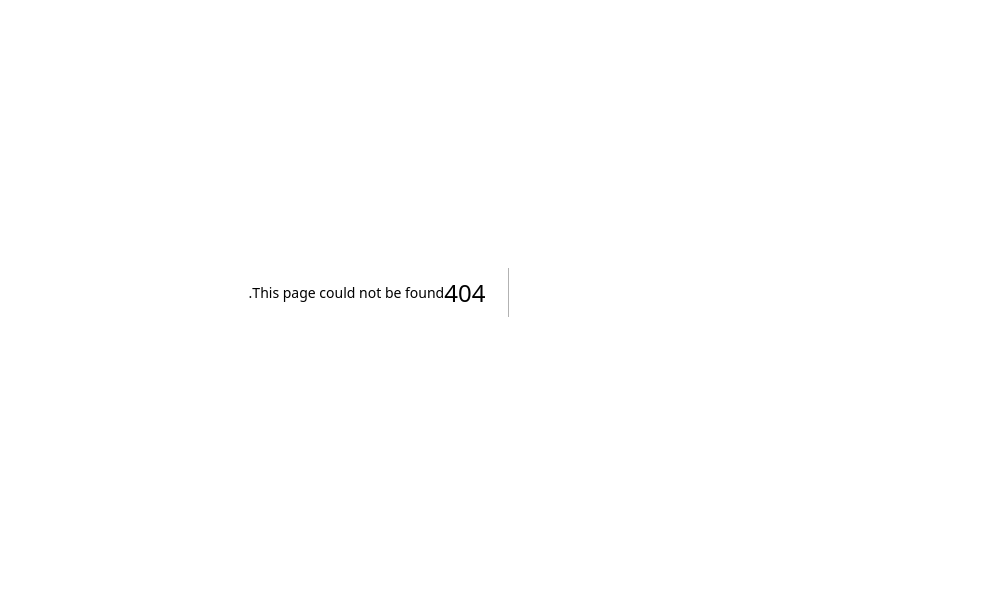
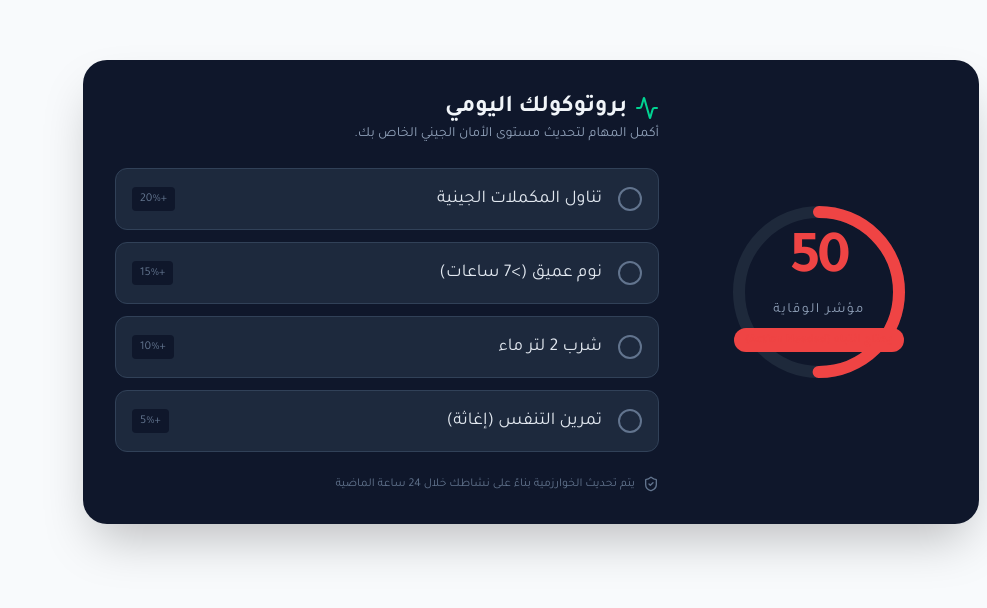
Before and after one commit to DrYounis/WiqayaGen, a Next.js app: page /monitor in a window 1280 px wide. Before the commit this address had no page. Shown: the part 108-716 px from the top of the page, without its empty margins (293-1280 px from the left). Built offline with nearby package versions, Linux system fonts and the light colour scheme.

Commit message:
Update to Medical Oversight theme: 24/7 Active monitoring, Doctor Verified Protocols, Scientific Sources, Supervised by Medical Consultants

```diff
--- /dev/null
+++ b/src/app/monitor/page.tsx
@@ -0,0 +1,9 @@
+import WiqayaMonitor from '@/components/WiqayaMonitor';
+
+export default function MonitorPage() {
+    return (
+        <div className="min-h-screen bg-slate-50 flex items-center justify-center p-4">
+            <WiqayaMonitor />
+        </div>
+    );
+}
--- a/src/components/Dashboard.tsx
+++ b/src/components/Dashboard.tsx
@@ -11,7 +11,7 @@ const CircularGauge = ({ score }: { score: number }) => {
     const offset = circumference - (score / 100) * circumference;
 
     return (
-        <div className="relative flex items-center justify-center w-64 h-64 md:w-80 md:h-80 mx-auto">
+        <div className="relative flex items-center justify-center w-80 h-80 md:w-96 md:h-96 lg:w-[450px] lg:h-[450px] mx-auto">
             {/* Background Circle */}
             <svg className="w-full h-full transform -rotate-90">
                 <circle
@@ -39,13 +39,13 @@ const CircularGauge = ({ score }: { score: number }) => {
                     strokeLinecap="round"
                 />
             </svg>
-            <div className="absolute inset-0 flex flex-col items-center justify-center text-center">
-                <span className="text-sm font-bold text-slate-400 uppercase tracking-widest mb-2">مستوى الأمان الصحي</span>
+            <div className="absolute inset-0 flex flex-col items-center justify-center text-center px-4">
+                <span className="text-xs md:text-sm font-bold text-slate-400 uppercase tracking-widest mb-3">مستوى الأمان الصحي</span>
                 <motion.div
                     initial={{ opacity: 0, scale: 0.5 }}
                     animate={{ opacity: 1, scale: 1 }}
                     transition={{ delay: 0.5, duration: 0.5 }}
-                    className="text-4xl md:text-5xl font-bold text-emerald-600 tracking-tight"
+                    className="text-5xl md:text-7xl lg:text-8xl font-bold text-emerald-600 tracking-tight leading-none mb-2"
                 >
                     خطر منخفض
                 </motion.div>
@@ -53,11 +53,11 @@ const CircularGauge = ({ score }: { score: number }) => {
                     initial={{ opacity: 0 }}
                     animate={{ opacity: 1 }}
                     transition={{ delay: 0.7, duration: 0.5 }}
-                    className="text-lg md:text-xl text-slate-500 mt-1 font-sans"
+                    className="text-2xl md:text-3xl text-slate-500 font-sans font-semibold mb-3"
                 >
                     Low Risk
                 </motion.div>
-                <div className="mt-3 flex flex-col items-center">
+                <div className="flex flex-col items-center">
                     <span className="text-xs text-emerald-600 font-bold bg-emerald-50 px-2 py-1 rounded-full border border-emerald-100">
                         ممتاز +2.4%
                     </span>
@@ -136,6 +136,16 @@ export default function Dashboard() {
                 <section className="pt-8 relative">
                     <div className="absolute top-1/2 left-1/2 -translate-x-1/2 -translate-y-1/2 w-[500px] h-[500px] bg-gradient-to-tr from-teal-100/40 to-blue-100/40 rounded-full blur-[100px] pointer-events-none"></div>
                     <CircularGauge score={score} />
+
+                    {/* Footer Text Inside Gauge Card */}
+                    <div className="text-center mt-8 pb-4">
+                        <p className="text-slate-500 text-base md:text-lg font-semibold">
+                            تنبؤ صحي مدعوم بالذكاء الاصطناعي • المملكة العربية السعودية
+                        </p>
+                        <p className="text-slate-400 text-sm mt-1 font-sans">
+                            AI-Driven Health Forecasting • Kingdom of Saudi Arabia
+                        </p>
+                    </div>
                 </section>
 
                 {/* 2. Biomarker Insight Grid */}
@@ -202,18 +212,6 @@ export default function Dashboard() {
                 </motion.button>
             </div>
 
-            {/* Footer: AI-Driven Health Forecasting */}
-            <div className="max-w-7xl mx-auto px-6 mt-16 pb-8">
-                <div className="text-center">
-                    <p className="text-slate-400 text-sm font-medium">
-                        تنبؤ صحي مدعوم بالذكاء الاصطناعي
-                    </p>
-                    <p className="text-slate-300 text-xs mt-1 font-sans">
-                        AI-Driven Health Forecasting
-                    </p>
-                </div>
-            </div>
-
         </div>
     );
 }
--- a/src/components/SaudiHealthMap.tsx
+++ b/src/components/SaudiHealthMap.tsx
@@ -37,10 +37,9 @@ export default function SaudiHealthMap() {
                 initial={{ opacity: 0, y: 10 }} animate={{ opacity: 1, y: 0 }} transition={{ delay: 0.5 }}
                 className="absolute top-10 right-10 md:right-20 bg-slate-800/80 backdrop-blur border border-slate-700 p-4 rounded-xl flex items-center gap-4"
             >
-                <div className="w-3 h-3 bg-green-500 rounded-full animate-ping"></div>
+                <div className="w-3 h-3 bg-blue-500 rounded-full animate-ping"></div>
                 <div>
-                    <div className="text-xs text-slate-400 font-sans">الرياض</div>
-                    <div className="text-sm font-bold text-white font-sans">نشاط جيني مرتفع</div>
+                    <div className="text-sm font-bold text-white font-sans">بروتوكولات معتمدة طبياً</div>
                 </div>
             </motion.div>
 
@@ -48,10 +47,9 @@ export default function SaudiHealthMap() {
                 initial={{ opacity: 0, y: 10 }} animate={{ opacity: 1, y: 0 }} transition={{ delay: 1 }}
                 className="absolute bottom-10 left-10 md:left-20 bg-slate-800/80 backdrop-blur border border-slate-700 p-4 rounded-xl flex items-center gap-4"
             >
-                <div className="w-3 h-3 bg-blue-500 rounded-full animate-ping"></div>
+                <div className="w-3 h-3 bg-indigo-500 rounded-full animate-ping"></div>
                 <div>
-                    <div className="text-xs text-slate-400 font-sans">جدة</div>
-                    <div className="text-sm font-bold text-white font-sans">450+ فحص جديد</div>
+                    <div className="text-sm font-bold text-white font-sans">مصادر علمية موثقة</div>
                 </div>
             </motion.div>
 
@@ -68,11 +66,15 @@ export default function SaudiHealthMap() {
                         />
                     </svg>
                     <div className="absolute inset-0 flex flex-col items-center justify-center">
-                        <span className="text-5xl md:text-7xl font-bold text-white tracking-tighter">{score}</span>
-                        <span className="text-sm md:text-base text-teal-400 font-medium uppercase tracking-widest mt-2 font-sans">المؤشر الوطني</span>
+                        <span className="text-6xl md:text-8xl font-bold text-emerald-400 tracking-tighter font-sans">24/7</span>
+                        <span className="text-xl md:text-2xl text-white font-semibold mt-1 font-sans">Active</span>
+                        <span className="text-sm md:text-base text-teal-400 font-medium uppercase tracking-widest mt-3 font-sans flex items-center gap-2">
+                            <span className="inline-block w-2 h-2 bg-emerald-500 rounded-full animate-pulse"></span>
+                            الإشراف الطبي
+                        </span>
                     </div>
                 </div>
-                <p className="text-slate-400 mt-4 text-sm font-mono font-sans">مؤشر الوقاية الحي • المملكة العربية السعودية</p>
+                <p className="text-slate-400 mt-4 text-sm font-mono font-sans">بإشراف نخبة من الاستشاريين • المملكة العربية السعودية</p>
             </div>
 
         </div>
--- /dev/null
+++ b/src/components/WiqayaMonitor.tsx
@@ -0,0 +1,138 @@
+'use client';
+
+import React, { useState, useEffect } from 'react';
+import { CheckCircle, Circle, Activity, ShieldCheck, AlertCircle } from 'lucide-react';
+
+const WiqayaMonitor = () => {
+    // 1. STATE: The "Brain" of the component
+    const [score, setScore] = useState(50); // Start at baseline (50% risk mitigation)
+    const [status, setStatus] = useState("تحليل..."); // Analysis...
+    const [tasks, setTasks] = useState([
+        { id: 1, text: "تناول المكملات الجينية", category: "critical", completed: false, weight: 20 },
+        { id: 2, text: "نوم عميق (>7 ساعات)", category: "lifestyle", completed: false, weight: 15 },
+        { id: 3, text: "شرب 2 لتر ماء", category: "lifestyle", completed: false, weight: 10 },
+        { id: 4, text: "تمرين التنفس (إغاثة)", category: "mental", completed: false, weight: 5 },
+    ]);
+
+    // 2. THE ALGORITHM: Recalculate risk whenever a task changes
+    useEffect(() => {
+        const completedWeight = tasks.reduce((acc, task) =>
+            task.completed ? acc + task.weight : acc, 0
+        );
+        const newScore = 50 + completedWeight; // Base 50 + Tasks
+
+        setScore(newScore);
+
+        // Update Text Logic based on medical thresholds
+        if (newScore >= 90) setStatus("مثالي (Optimal)");
+        else if (newScore >= 75) setStatus("خطر منخفض (Low Risk)");
+        else if (newScore >= 60) setStatus("مستقر (Stable)");
+        else setStatus("يحتاج انتباه (Action Needed)");
+
+    }, [tasks]);
+
+    const toggleTask = (id: number) => {
+        setTasks(tasks.map(t =>
+            t.id === id ? { ...t, completed: !t.completed } : t
+        ));
+    };
+
+    // 3. VISUALS: Dynamic Ring Calculation
+    const radius = 80;
+    const circumference = 2 * Math.PI * radius;
+    const strokeDashoffset = circumference - (score / 100) * circumference;
+
+    // Dynamic Color Logic
+    const getColor = () => {
+        if (score >= 80) return "#10B981"; // Emerald Green
+        if (score >= 60) return "#F59E0B"; // Amber
+        return "#EF4444"; // Red
+    };
+
+    return (
+        <div className="flex flex-col md:flex-row gap-8 items-center justify-center p-8 bg-slate-900 rounded-3xl text-white w-full max-w-4xl shadow-2xl" dir="rtl">
+
+            {/* LEFT: The "Magical" Indicator */}
+            <div className="relative flex items-center justify-center w-64 h-64">
+                {/* Background Circle */}
+                <svg className="transform -rotate-90 w-full h-full">
+                    <circle
+                        cx="128" cy="128" r={radius}
+                        stroke="#1e293b" strokeWidth="12" fill="transparent"
+                    />
+                    {/* Active Progress Circle */}
+                    <circle
+                        cx="128" cy="128" r={radius}
+                        stroke={getColor()}
+                        strokeWidth="12"
+                        fill="transparent"
+                        strokeDasharray={circumference}
+                        strokeDashoffset={strokeDashoffset}
+                        strokeLinecap="round"
+                        className="transition-all duration-1000 ease-out"
+                    />
+                </svg>
+
+                {/* Center Text */}
+                <div className="absolute inset-0 flex flex-col items-center justify-center">
+                    <span className="text-6xl font-bold tracking-tighter" style={{ color: getColor() }}>
+                        {score}
+                    </span>
+                    <span className="text-sm text-slate-400 mt-2 uppercase tracking-widest">مؤشر الوقاية</span>
+                    <div className={`mt-2 px-3 py-1 rounded-full text-xs font-bold bg-opacity-20`}
+                        style={{ backgroundColor: getColor(), color: getColor() }}>
+                        {status}
+                    </div>
+                </div>
+            </div>
+
+            {/* RIGHT: The Daily Protocol (Tasks) */}
+            <div className="flex-1 w-full">
+                <div className="mb-6">
+                    <h3 className="text-2xl font-bold text-slate-100 flex items-center gap-2">
+                        <Activity className="w-6 h-6 text-emerald-400" />
+                        بروتوكولك اليومي
+                    </h3>
+                    <p className="text-slate-400 text-sm">أكمل المهام لتحديث مستوى الأمان الجيني الخاص بك.</p>
+                </div>
+
+                <div className="space-y-3">
+                    {tasks.map((task) => (
+                        <div
+                            key={task.id}
+                            onClick={() => toggleTask(task.id)}
+                            className={`flex items-center justify-between p-4 rounded-xl border cursor-pointer transition-all duration-300 group
+                ${task.completed
+                                    ? 'bg-emerald-900/20 border-emerald-500/50'
+                                    : 'bg-slate-800 border-slate-700 hover:border-slate-500'
+                                }`}
+                        >
+                            <div className="flex items-center gap-4">
+                                <div className={`w-6 h-6 rounded-full flex items-center justify-center border-2 transition-colors
+                  ${task.completed ? 'bg-emerald-500 border-emerald-500' : 'border-slate-500'}`}>
+                                    {task.completed && <CheckCircle className="w-4 h-4 text-white" />}
+                                </div>
+                                <span className={`text-lg ${task.completed ? 'text-emerald-100 line-through opacity-50' : 'text-slate-200'}`}>
+                                    {task.text}
+                                </span>
+                            </div>
+
+                            {/* Badge for weight/importance */}
+                            <span className="text-xs font-mono text-slate-500 bg-slate-900 px-2 py-1 rounded">
+                                +{task.weight}%
+                            </span>
+                        </div>
+                    ))}
+                </div>
+
+                {/* Footer Note */}
+                <div className="mt-6 flex items-center gap-2 text-xs text-slate-500">
+                    <ShieldCheck className="w-4 h-4" />
+                    <span>يتم تحديث الخوارزمية بناءً على نشاطك خلال 24 ساعة الماضية</span>
+                </div>
+            </div>
+        </div>
+    );
+};
+
+export default WiqayaMonitor;
```
